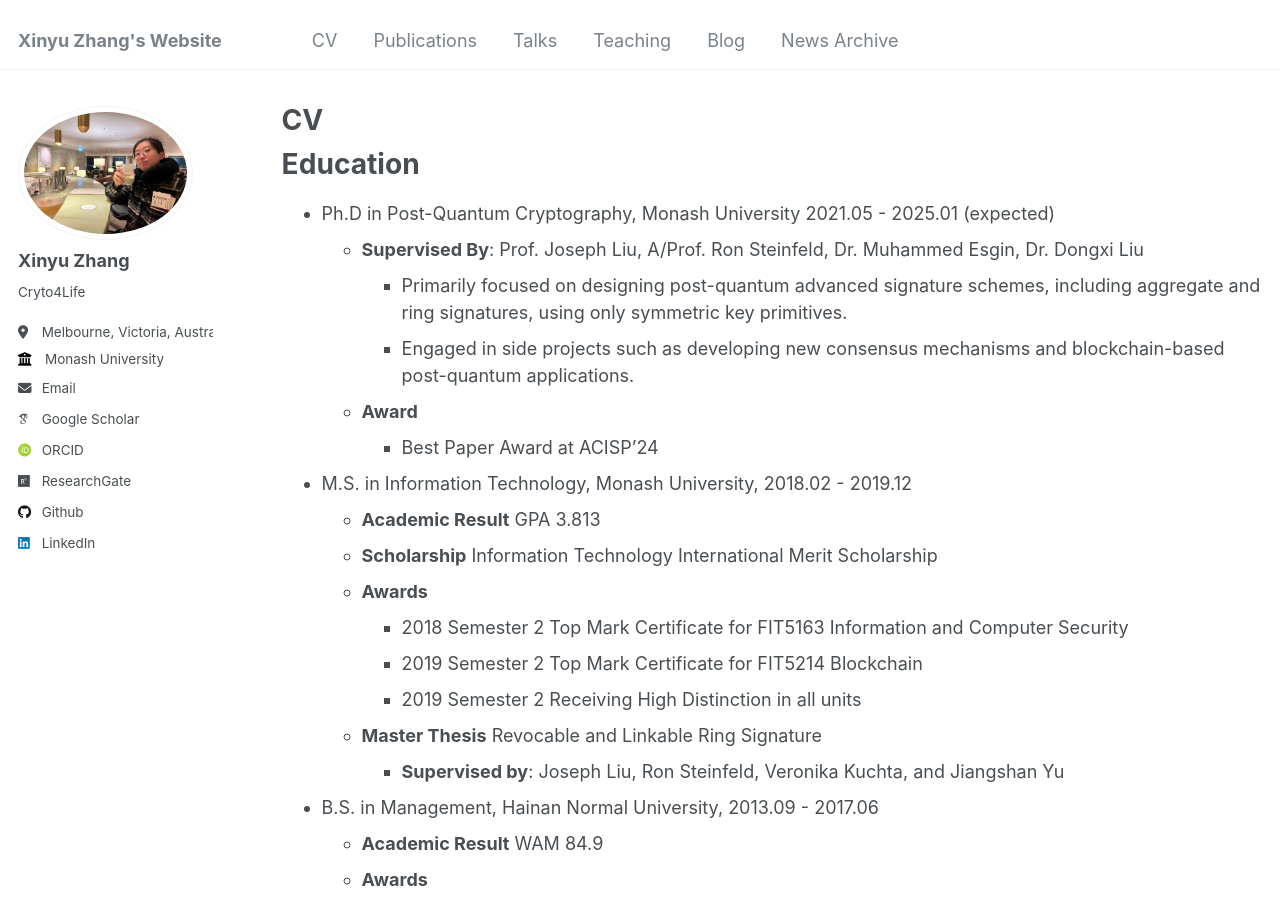
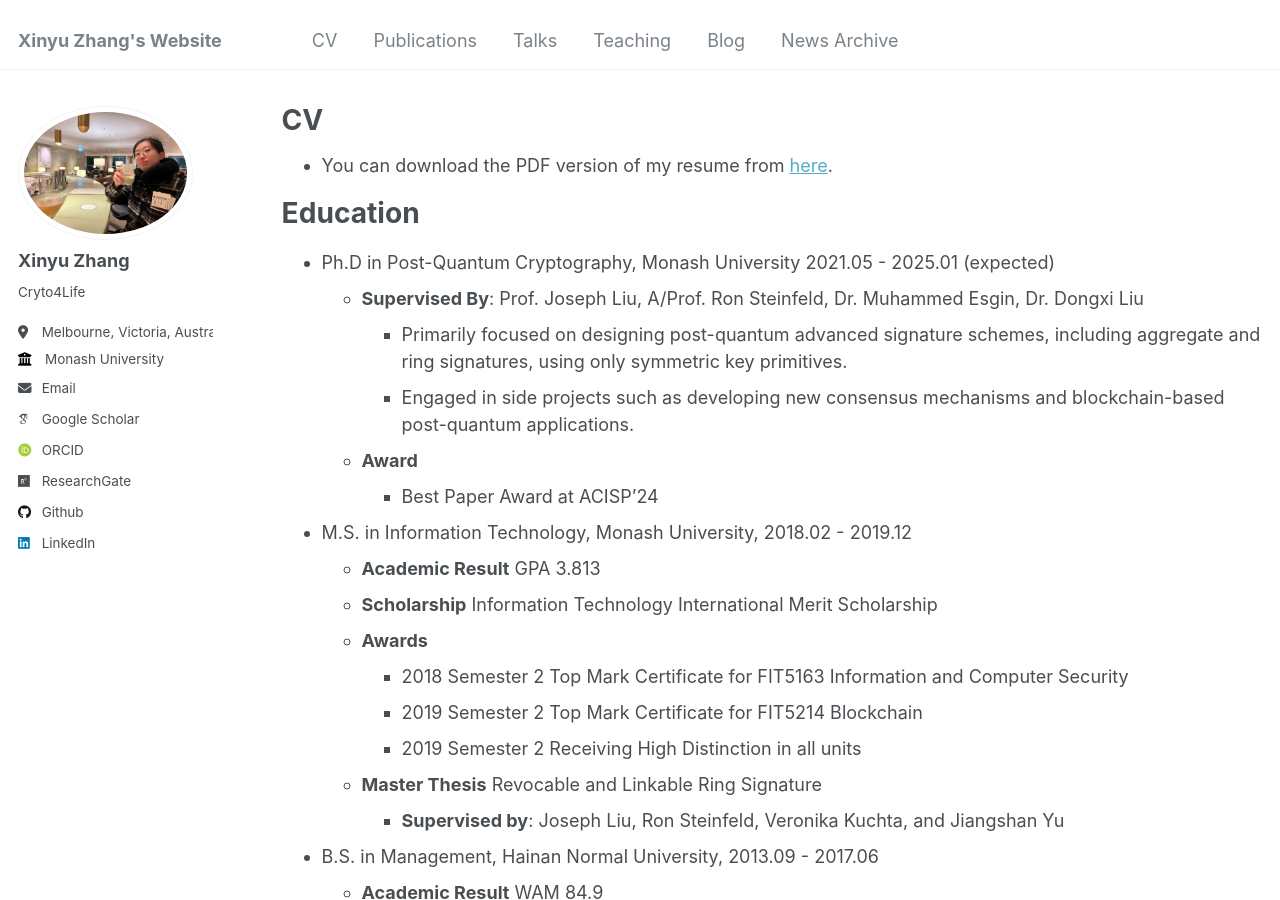
Before and after one commit to cryptome-xyz/cryptome-xyz.github.io, a Jekyll site: the page built from _pages/cv.md, in a window 1280 px wide and 900 px high. Built offline with Jekyll 4.4.1, drawn with Linux system fonts in a browser that asks for light colours; some web fonts are replaced.

Commit message:
Update cv.md

```diff
--- a/_pages/cv.md
+++ b/_pages/cv.md
@@ -8,6 +8,8 @@ redirect_from:
 ---
 
 {% include base_path %}
+
+* You can download the PDF version of my resume from [here](/files/Xinyu_Zhang_CV_Revised.pdf).
 
 Education
 ======
```
